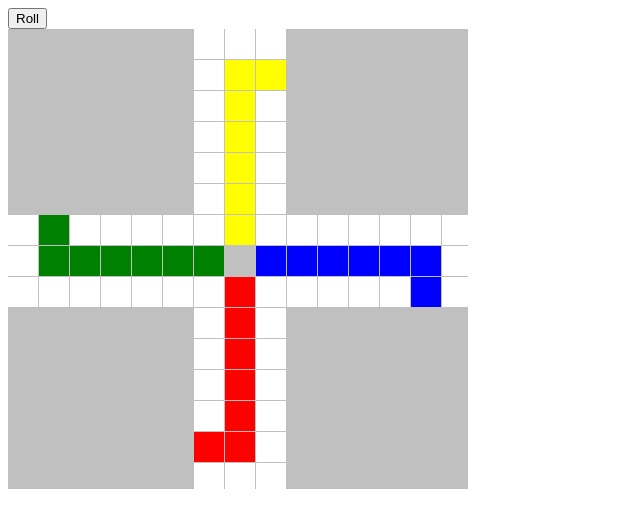
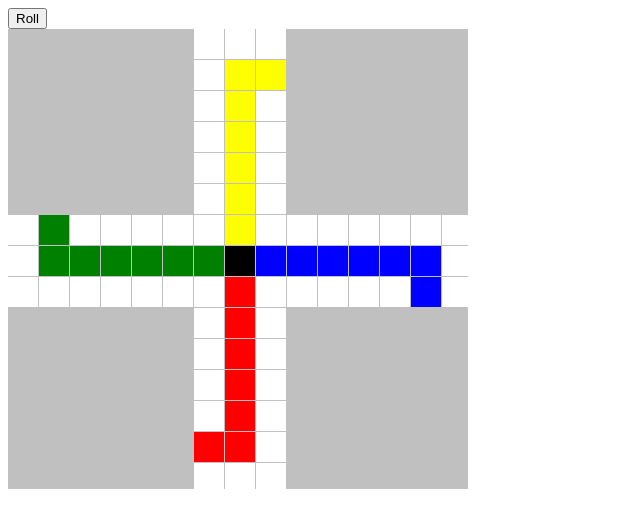
Before and after one commit to wailqill/jsludo, a plain HTML site: page index.html in a window 1280 px wide. Shown: the whole page, without its empty margins (0-640 px from the left). Drawn offline with Linux system fonts and the light colour scheme.

Commit message:
Moved js to separate file and resolved variable conflict.

```diff
--- a/board.js
+++ b/board.js
@@ -1,4 +1,4 @@
-var board = [
+var layout = [
 "                  >  v> v                   ",
 "                  ^  vy vy                  ",
 "                  ^  vy v                   ",
--- a/index.html
+++ b/index.html
@@ -8,102 +8,10 @@
   <body>
     <button id="dice">Roll</button>
     <div id="board">
-      <div role="goal" data-x="3" data-y="6"></div>
+      <div role="goal" data-x="7" data-y="7"></div>
     </div>
     <script type="text/javascript" src="board.js"></script>
-    <script type="text/javascript">
-    function makeTile(tileStr, x, y) {
-        var sprints = {
-        },
-        colors = {
-            "r": true,
-            "g": true,
-            "b": true,
-            "y": true
-        },
-        directions = {
-            ">": true,
-            "^": true,
-            "<": true,
-            "v": true
-        },
-        posObj = {
-            x: x,
-            y: y,
-            str: tileStr,
-            sprint: "",
-            color: "",
-            direction: "",
-            restriction: "",
-            role: "tile"
-        },
-        i;
-        for (i=0;i<2;i++) {
-            var c = tileStr[i];
-            if (sprints[c]) {
-                posObj.direction += c;
-                posObj.sprint = c;
-            }
-            if (colors[c]) {
-                posObj.color = c;
-            }
-            if (directions[c]) {
-                posObj.direction += c;
-            }
-            if (c==="!") {
-                posObj.role = "goal";
-            }
-        }
-        if (posObj.color && posObj.sprint) {
-            posObj.restriction = posObj.color;
-        }
-        return posObj;
-    }
-
-    function makeLine (line, y) {
-        var x, myArray = [];
-        for (x=0; x < line.length/3; x++) {
-            var pos = line.substr(x*3,(x+1)*3);
-            myArray.push(makeTile(pos, x, y));
-        }
-        return myArray;
-    }
-
-    function makeBoard (board) {
-        var myArray = [], lineObj;
-        var y = 0;
-        for (y=0; y<board.length;y++) {
-            lineObj = makeLine (board[y], y);
-            myArray.push(lineObj);
-        }
-        return myArray;
-    }
-
-    function board2html (board) {
-        var html = "", y, x;
-        for (y = 0; y < board.length; y++) {
-            for (x = 0; x < board[y].length; x++) {
-                html += tile2html(board[y][x]);
-            }
-        }
-        return html;
-    }
-
-    function tile2html (tile) {
-        return (tile.direction) ? "<div " +
-        " data-color='"+tile.color+
-        "' data-restriction='"+tile.restriction+
-        "' data-direction='" +tile.direction+
-        "' role='" + tile.role +
-        "' data-x='" +tile.x+
-        "' data-y='" +tile.y+
-        "'></div>" : "";
-    }
-
-    var boardObject = makeBoard (board);
-    var html = board2html(boardObject);
-    document.getElementById("board").innerHTML = html;
-    </script>
+    <script type="text/javascript" src="makeboard.js"></script>
     <script type="text/javascript" src="ludo.js"></script>
   </body>
 </html>
--- a/makeboard.js
+++ b/makeboard.js
@@ -1,10 +1,7 @@
 (function(doc) {
+
   function makeTile(tileStr, x, y) {
       var sprints = {
-          "⇡": true,
-          "⇠": true,
-          "⇢": true,
-          "⇣": true
       },
       colors = {
           "r": true,
@@ -13,10 +10,10 @@
           "y": true
       },
       directions = {
-          "→": true,
-          "↑": true,
-          "←": true,
-          "↓": true
+          ">": true,
+          "^": true,
+          "<": true,
+          "v": true
       },
       posObj = {
           x: x,
@@ -25,7 +22,8 @@
           sprint: "",
           color: "",
           direction: "",
-          restriction: ""
+          restriction: "",
+          role: "tile"
       },
       i;
       for (i=0;i<2;i++) {
@@ -40,6 +38,9 @@
           if (directions[c]) {
               posObj.direction += c;
           }
+          if (c==="!") {
+              posObj.role = "goal";
+          }
       }
       if (posObj.color && posObj.sprint) {
           posObj.restriction = posObj.color;
@@ -49,10 +50,8 @@
 
   function makeLine (line, y) {
       var x, myArray = [];
-      //var startPos = 1;
       for (x=0; x < line.length/3; x++) {
           var pos = line.substr(x*3,(x+1)*3);
-          //line = line.substr(3, line.length-1);
           myArray.push(makeTile(pos, x, y));
       }
       return myArray;
@@ -79,17 +78,22 @@
   }
 
   function tile2html (tile) {
-
-      return (tile.direction) ? "<div" +
+      return (tile.direction) ? "<div " +
       " data-color='"+tile.color+
-      " data-restriction="+tile.restriction+
+      "' data-restriction='"+tile.restriction+
       "' data-direction='" +tile.direction+
+      "' role='" + tile.role +
       "' data-x='" +tile.x+
       "' data-y='" +tile.y+
       "'></div>" : "";
   }
 
-  var boardObject = makeBoard (board);
+  var boardObject = makeBoard(layout);
   var html = board2html(boardObject);
-  doc.getElementById("board").innerHTML = html;
+  var div = doc.createElement('div');
+  div.innerHTML = html;
+  var board = doc.getElementById("board");
+  for (var i=div.childNodes.length-1; i>=0; i--)
+    board.appendChild(div.childNodes[i]);
+
 })(document);
```
